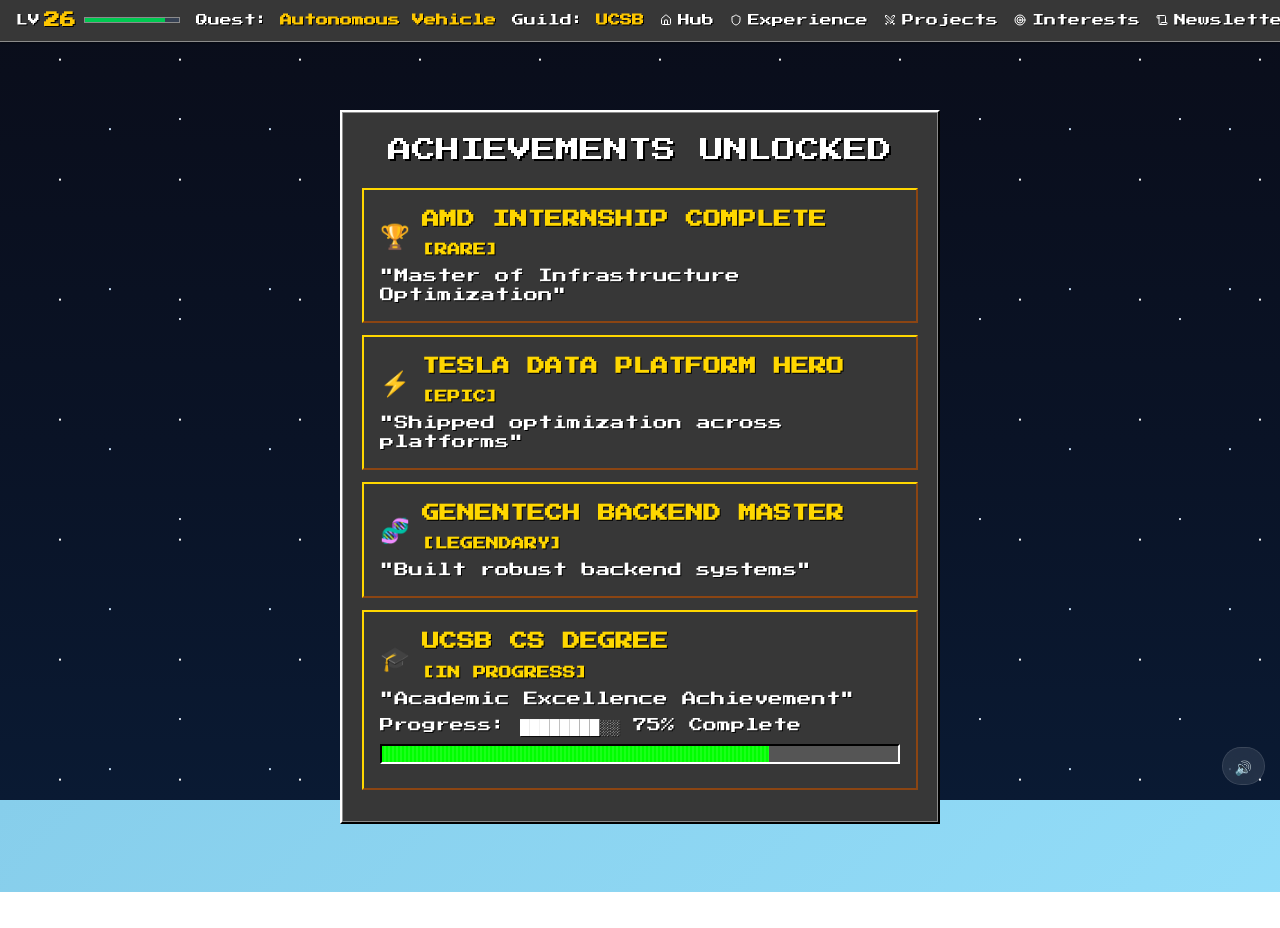
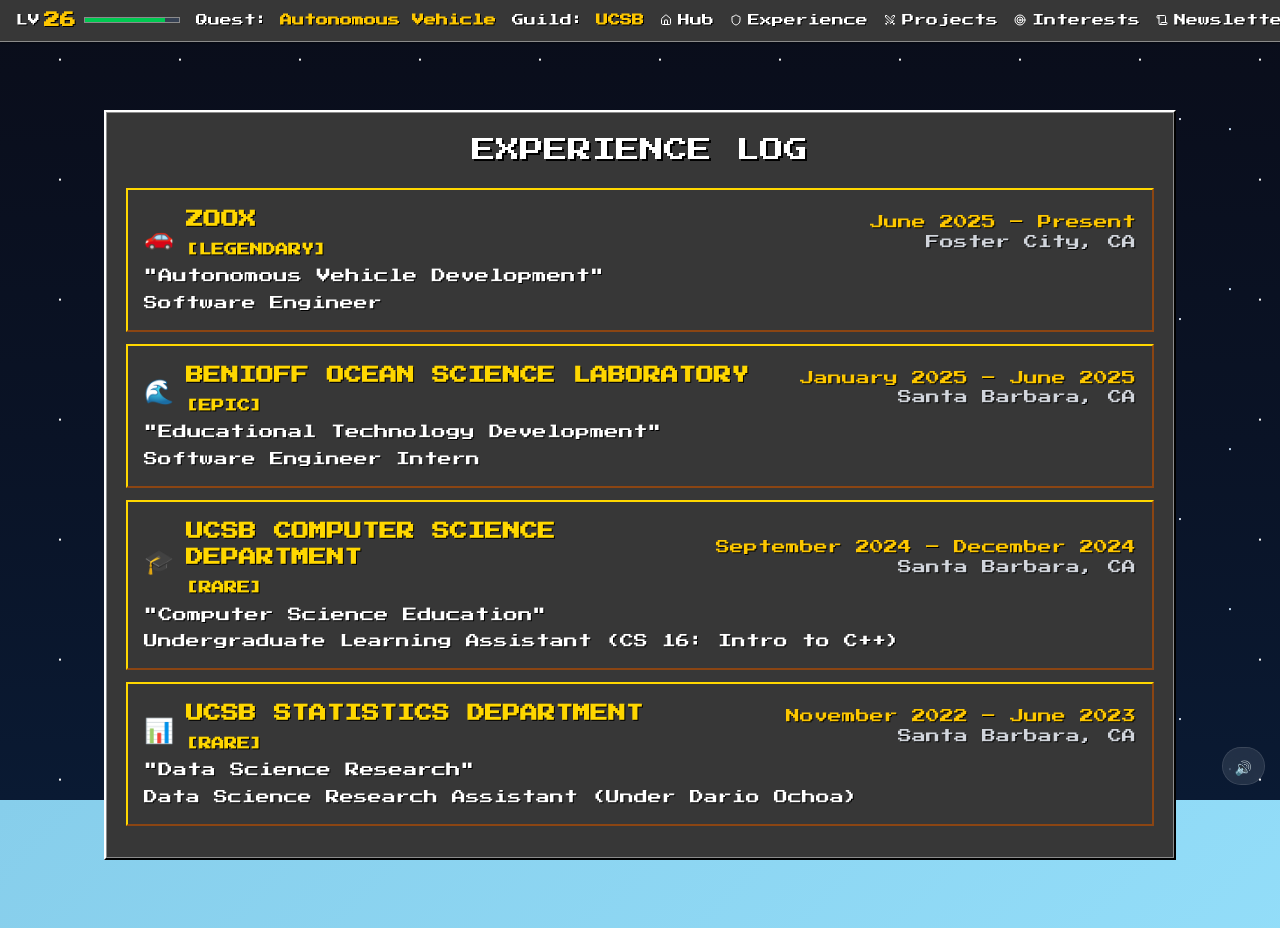
Before and after one commit to taedonreth/personal_website, a Next.js app: page /experience in a window 1280 px wide. Before the commit the page ends 892 px from the top, so only its background shows below. Built offline with nearby package versions, Linux system fonts and the light colour scheme.

Commit message:
finished experience page

```diff
--- a/src/app/experience/page.tsx
+++ b/src/app/experience/page.tsx
@@ -1,48 +1,206 @@
 "use client";
 
 import { motion } from "framer-motion";
+import { useState } from "react";
+import { useSound } from "@/providers/SoundProvider";
+
+interface Experience {
+  id: string;
+  icon: string;
+  title: string;
+  position: string;
+  location: string;
+  dates: string;
+  rarity: string;
+  description: string;
+  details: string[];
+}
 
 export default function ExperiencePage() {
-  const achievements = [
-    { icon: "🏆", title: "AMD INTERNSHIP COMPLETE", description: "Master of Infrastructure Optimization", rarity: "[RARE]" },
-    { icon: "⚡", title: "TESLA DATA PLATFORM HERO", description: "Shipped optimization across platforms", rarity: "[EPIC]" },
-    { icon: "🧬", title: "GENENTECH BACKEND MASTER", description: "Built robust backend systems", rarity: "[LEGENDARY]" },
-    { icon: "🎓", title: "UCSB CS DEGREE", description: "Academic Excellence Achievement", rarity: "[IN PROGRESS]" },
+  const { play } = useSound();
+  const [selectedExperience, setSelectedExperience] = useState<Experience | null>(null);
+  const [isModalOpen, setIsModalOpen] = useState(false);
+
+  const experiences = [
+    {
+      id: "zoox",
+      icon: "🚗",
+      title: "ZOOX",
+      position: "Software Engineer",
+      location: "Foster City, CA",
+      dates: "June 2025 – Present",
+      rarity: "[LEGENDARY]",
+      description: "Autonomous Vehicle Development",
+      details: [
+        "Engineered a unified, Python-based workflow that automates master health validation, saving 12 hours of manual effort weekly. Managing automated test execution, triaging failures, and reverting PRs that introduce regressions in real-time.",
+        "Overhauled the CI pipeline by eliminating low-value tests while optimizing coverage, which cut PR validation time by 60% and significantly increased code throughput."
+      ]
+    },
+    {
+      id: "benioff",
+      icon: "🌊",
+      title: "BENIOFF OCEAN SCIENCE LABORATORY",
+      position: "Software Engineer Intern",
+      location: "Santa Barbara, CA",
+      dates: "January 2025 – June 2025",
+      rarity: "[EPIC]",
+      description: "Educational Technology Development",
+      details: [
+        "Developed a React-based single-page application (SPA) with Tailwind CSS and Canvas API, creating interactive minigames to teach children key computer vision concepts such as data quality, annotation, and model accuracy.",
+        "Showcased the game at the UN Ocean Conference in France; integrated into classrooms and clubs at Goleta Elementary School to teach over 500 students computer vision concepts, demonstrating real-world educational impact and global reach."
+      ]
+    },
+    {
+      id: "ucsb-cs",
+      icon: "🎓",
+      title: "UCSB COMPUTER SCIENCE DEPARTMENT",
+      position: "Undergraduate Learning Assistant (CS 16: Intro to C++)",
+      location: "Santa Barbara, CA",
+      dates: "September 2024 – December 2024",
+      rarity: "[RARE]",
+      description: "Computer Science Education",
+      details: [
+        "Assisted 100+ students in understanding core C++ concepts, debugging code, and developing problem-solving strategies in lab sections. Led additional exam preparation study sessions, improving student grades, engagement, and programming progress.",
+        "Held lab and drop-in sessions to further reinforce class material such as: frequent testing, avoiding repetition, and consistency."
+      ]
+    },
+    {
+      id: "ucsb-stats",
+      icon: "📊",
+      title: "UCSB STATISTICS DEPARTMENT",
+      position: "Data Science Research Assistant (Under Dario Ochoa)",
+      location: "Santa Barbara, CA",
+      dates: "November 2022 – June 2023",
+      rarity: "[RARE]",
+      description: "Data Science Research",
+      details: [
+        "Collaborated with PhD student to conduct a data collection experiment of 150+ participants. Analyzed relationships between economic decisions and player psychology using R Studio and linear regression, yielding 10% more accurate predictions.",
+        "Utilized excel to organize, format, and accentuate information from survey results, alleviated weeks of manual parsing."
+      ]
+    }
   ];
 
+  const handleExperienceClick = (experience: Experience) => {
+    setSelectedExperience(experience);
+    setIsModalOpen(true);
+    play("click");
+  };
+
+  const closeModal = () => {
+    setIsModalOpen(false);
+    setSelectedExperience(null);
+    play("hover");
+  };
+
   return (
-    <div className="mx-auto max-w-6xl px-6 py-12">
+    <div className="mx-auto max-w-[70rem] px-6 py-12">
       <section className="minecraft-panel">
-        <div className="minecraft-panel-title">ACHIEVEMENTS UNLOCKED</div>
+        <div className="minecraft-panel-title">EXPERIENCE LOG</div>
         <div className="space-y-4">
-          {achievements.map((achievement, index) => (
+          {experiences.map((experience, index) => (
             <motion.div
-              key={achievement.title}
+              key={experience.id}
               initial={{ opacity: 0, scale: 0.8 }}
               animate={{ opacity: 1, scale: 1 }}
               transition={{ duration: 0.5, delay: 0.2 + index * 0.1 }}
-              className="minecraft-achievement"
+              className="minecraft-achievement cursor-pointer hover:scale-105 transition-transform duration-200"
+              onClick={() => handleExperienceClick(experience)}
+              onMouseEnter={() => play("hover")}
             >
               <div className="flex items-center gap-3 mb-2">
-                <span className="text-2xl">{achievement.icon}</span>
-                <div>
-                  <div className="minecraft-achievement-title">{achievement.title}</div>
-                  <div className="minecraft-achievement-rarity">{achievement.rarity}</div>
+                <span className="text-2xl">{experience.icon}</span>
+                <div className="flex-1">
+                  <div className="minecraft-achievement-title">{experience.title}</div>
+                  <div className="minecraft-achievement-rarity">{experience.rarity}</div>
+                </div>
+                <div className="text-right text-sm minecraft-text">
+                  <div className="text-yellow-400">{experience.dates}</div>
+                  <div className="text-gray-300">{experience.location}</div>
                 </div>
               </div>
-              <div className="minecraft-achievement-description">"{achievement.description}"</div>
-              {achievement.title === "UCSB CS DEGREE" && (
-                <div className="mt-2">
-                  <div className="minecraft-text text-sm mb-1">Progress: ████████░░ 75% Complete</div>
-                  <div className="minecraft-progress">
-                    <div className="minecraft-progress-fill" style={{ width: '75%' }} />
-                  </div>
-                </div>
-              )}
+              <div className="minecraft-achievement-description mb-2">"{experience.description}"</div>
+              <div className="text-sm minecraft-text text-gray-300">
+                {experience.position}
+              </div>
             </motion.div>
           ))}
         </div>
       </section>
+
+      {/* Experience Detail Modal */}
+      {isModalOpen && selectedExperience && (
+        <motion.div
+          initial={{ opacity: 0 }}
+          animate={{ opacity: 1 }}
+          exit={{ opacity: 0 }}
+          className="fixed inset-0 z-50 flex items-center justify-center p-4"
+          onClick={closeModal}
+        >
+          {/* Backdrop */}
+          <div className="absolute inset-0 bg-black/50 backdrop-blur-sm" />
+
+          {/* Modal Content */}
+          <motion.div
+            initial={{ scale: 0.8, opacity: 0, y: 50 }}
+            animate={{ scale: 1, opacity: 1, y: 0 }}
+            exit={{ scale: 0.8, opacity: 0, y: 50 }}
+            transition={{
+              type: "spring",
+              stiffness: 300,
+              damping: 30,
+              duration: 0.4
+            }}
+            className="relative minecraft-panel minecraft-modal max-w-[70rem] w-full max-h-[85vh] overflow-y-auto p-8"
+            onClick={(e) => e.stopPropagation()}
+          >
+            {/* Close Button */}
+            <button
+              onClick={closeModal}
+              className="absolute top-4 right-4 text-white hover:text-yellow-400 transition-colors text-xl z-10"
+              onMouseEnter={() => play("hover")}
+            >
+              ✕
+            </button>
+
+            {/* Modal Header */}
+            <div className="flex items-center gap-3 mb-4">
+              <span className="text-3xl">{selectedExperience.icon}</span>
+              <div>
+                <div className="minecraft-achievement-title text-xl">{selectedExperience.title}</div>
+                <div className="minecraft-achievement-rarity">{selectedExperience.rarity}</div>
+              </div>
+            </div>
+
+            {/* Position and Dates */}
+            <div className="mb-4 space-y-2">
+              <div className="minecraft-text text-lg font-semibold text-yellow-400">
+                {selectedExperience.position}
+              </div>
+              <div className="minecraft-text text-gray-300">
+                {selectedExperience.location} • {selectedExperience.dates}
+              </div>
+            </div>
+
+            {/* Description */}
+            <div className="minecraft-achievement-description mb-6">
+              "{selectedExperience.description}"
+            </div>
+
+            {/* Details */}
+            <div className="space-y-4">
+              <div className="minecraft-text font-semibold text-yellow-400 mb-4">
+                KEY ACHIEVEMENTS:
+              </div>
+              {selectedExperience.details.map((detail: string, index: number) => (
+                <div key={index} className="minecraft-text text-lg leading-relaxed flex items-start gap-3 p-4 bg-gray-800/30 rounded">
+                  <span className="text-yellow-400 mt-1 text-lg">•</span>
+                  <span className="flex-1">{detail}</span>
+                </div>
+              ))}
+            </div>
+          </motion.div>
+        </motion.div>
+      )}
     </div>
   );
 }
--- a/src/app/globals.css
+++ b/src/app/globals.css
@@ -358,7 +358,6 @@
   border-color: #FFFFFF #000000 #000000 #FFFFFF;
   padding: 20px;
   margin: 20px auto;
-  max-width: 600px;
   position: relative;
 }
 
@@ -419,20 +418,20 @@
 .mc-slot--tier-intermediate {
   box-shadow:
     inset 0 0 0 2px rgba(0,0,0,0.42),
-    0 0 8px 1px rgba(100, 180, 255, 0.34),
-    0 0 16px 4px rgba(100, 180, 255, 0.22);
+    0 0 12px 2px rgba(100, 180, 255, 0.40),
+    0 0 24px 6px rgba(100, 180, 255, 0.28);
 }
 .mc-slot--tier-advanced {
   box-shadow:
     inset 0 0 0 2px rgba(0,0,0,0.42),
-    0 0 10px 1px rgba(180, 100, 255, 0.46),
-    0 0 20px 5px rgba(180, 100, 255, 0.27);
+    0 0 14px 2px rgba(180, 100, 255, 0.52),
+    0 0 28px 7px rgba(180, 100, 255, 0.33);
 }
 .mc-slot--tier-expert {
   box-shadow:
     inset 0 0 0 2px rgba(0,0,0,0.42),
-    0 0 12px 2px rgba(255, 215, 80, 0.50),
-    0 0 22px 6px rgba(255, 215, 80, 0.30);
+    0 0 16px 3px rgba(255, 215, 80, 0.56),
+    0 0 30px 8px rgba(255, 215, 80, 0.36);
 }
 
 /* Tooltip */
@@ -492,6 +491,11 @@
   bottom: 0;
   border: 1px solid #8B8B8B;
   pointer-events: none;
+}
+
+/* Override for modal to remove the problematic border */
+.minecraft-modal::before {
+  display: none;
 }
 
 /* Minecraft Progress Bar */
--- a/src/app/page.tsx
+++ b/src/app/page.tsx
@@ -44,41 +44,6 @@
   const limitedSkills = orderedSkills.slice(0, totalSlots);
   const paddedSkills = Array.from({ length: totalSlots }, (_, i) => limitedSkills[i] || null);
 
-  const skillTrees = [
-    { name: "Backend Development", level: 90 },
-    { name: "Data Platforms", level: 85 },
-    { name: "AI/ML Systems", level: 75 },
-    { name: "Infrastructure", level: 88 },
-    { name: "Problem Solving", level: 95 }
-  ];
-
-  const achievements = [
-    {
-      icon: "🏆",
-      title: "AMD INTERNSHIP COMPLETE",
-      description: "Master of Infrastructure Optimization",
-      rarity: "[RARE]"
-    },
-    {
-      icon: "⚡",
-      title: "TESLA DATA PLATFORM HERO",
-      description: "Shipped optimization across platforms",
-      rarity: "[EPIC]"
-    },
-    {
-      icon: "🧬",
-      title: "GENENTECH BACKEND MASTER",
-      description: "Built robust backend systems",
-      rarity: "[LEGENDARY]"
-    },
-    {
-      icon: "🎓",
-      title: "UCSB CS DEGREE",
-      description: "Academic Excellence Achievement",
-      rarity: "[IN PROGRESS]"
-    }
-  ];
-
   return (
     <div className="min-h-screen overflow-hidden">
       <div className="relative mx-auto max-w-6xl px-6 py-16">
@@ -87,7 +52,7 @@
         <header className="minecraft-header">
           <div className="minecraft-title">
             <h1>TAEDON RETH</h1>
-            <p className="subtitle">Software Engineer</p>
+            <p className="subtitle">Software Engineer!</p>
           </div>
         </header>
 
@@ -141,7 +106,7 @@
                 <div className="minecraft-text">Location: Bay Area </div>
               </div>
               <div>
-                <div className="minecraft-text mb-4 text-center">"4th year CS major leveraging data and technology to solve real-world challenges. Focused on backend, data platforms, and AI systems."</div>
+                <div className="minecraft-text mb-4 text-center">"4th year CS major who loves to explore new technology and build meaningful applications."</div>
                 <div className="minecraft-text font-bold mb-2">CURRENT QUEST:</div>
                 <div className="minecraft-text mb-2">"Optimization and Scalability"</div>
                 <div className="minecraft-text font-bold mb-2">GUILD: UCSB</div>
```
